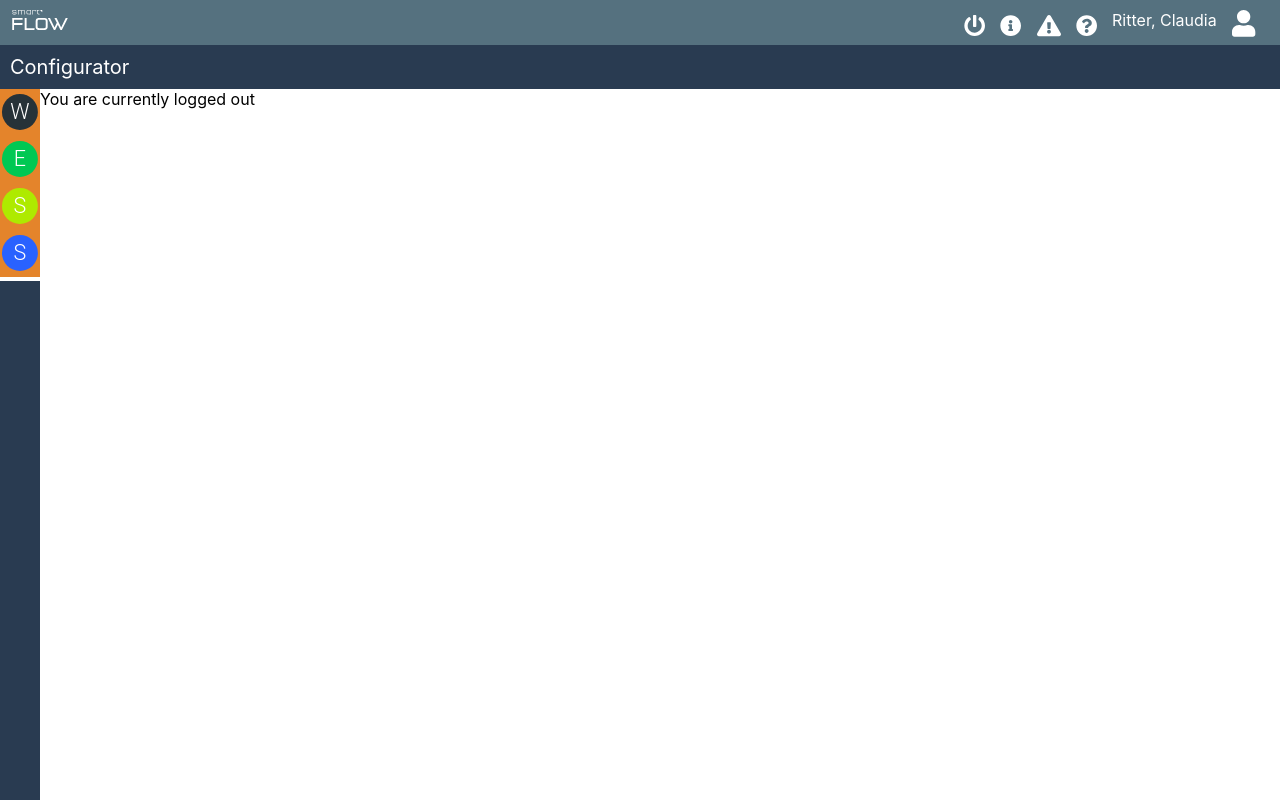
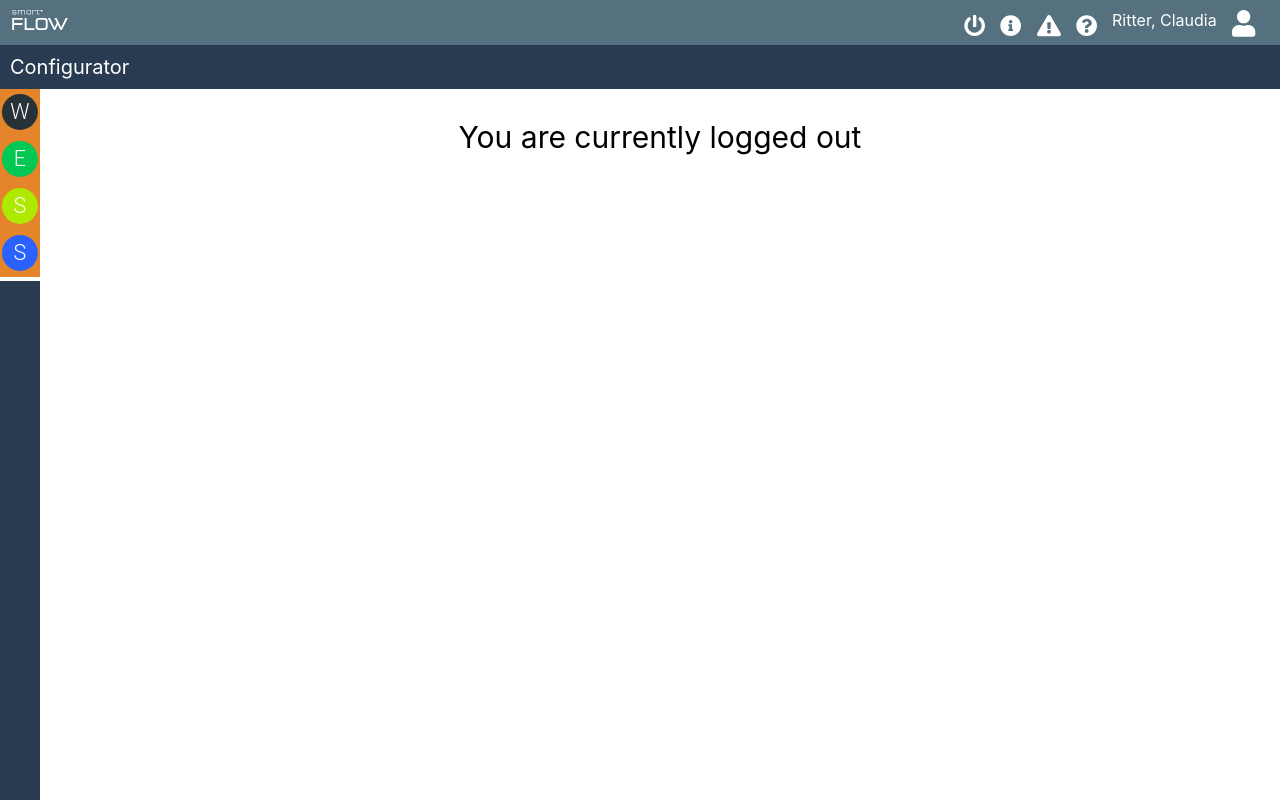
Before and after one commit to deBabbbe/ReactConfigurator, a React (Create React App) app: page / in a window 1280 px wide. Both pictures are taken after a click on the element 974 px from the left and 25 px from the top of the page. Shown: the top 800 px of the page. Built offline with nearby package versions, Linux system fonts and the light colour scheme.

Commit message:
Small styling for LogoutPage

```diff
--- a/src/App.css
+++ b/src/App.css
@@ -92,3 +92,8 @@ input {
   height: 700px;
   background-color: #293b51;
 }
+.LogoutPage {
+  font-size: 30px;
+  text-align: center;
+  padding-top: 30px;
+}
--- a/src/App.scss
+++ b/src/App.scss
@@ -110,3 +110,9 @@ input {
   height: 700px;
   background-color: #293B51;
 }
+
+.LogoutPage {
+  font-size: 30px;
+  text-align: center;
+  padding-top: 30px;
+}
--- a/src/Components/LogoutPage.tsx
+++ b/src/Components/LogoutPage.tsx
@@ -1,5 +1,5 @@
 import * as React from 'react';
 
 export function LogoutPage() {
-    return <div>You are currently logged out</div>
+    return <div className="LogoutPage">You are currently logged out</div>
 }
```
